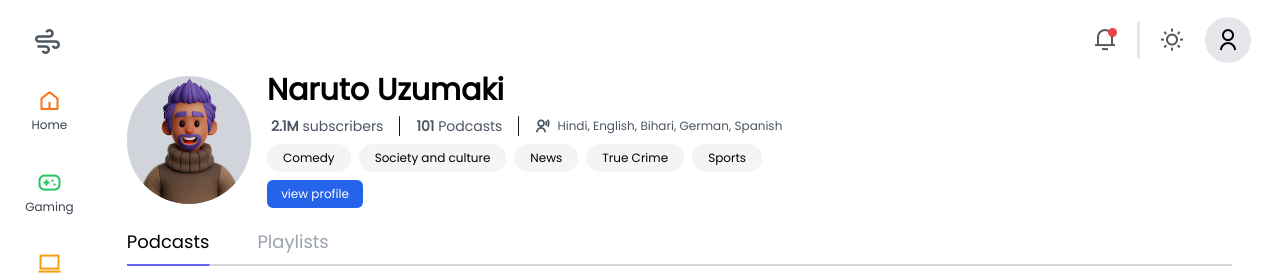
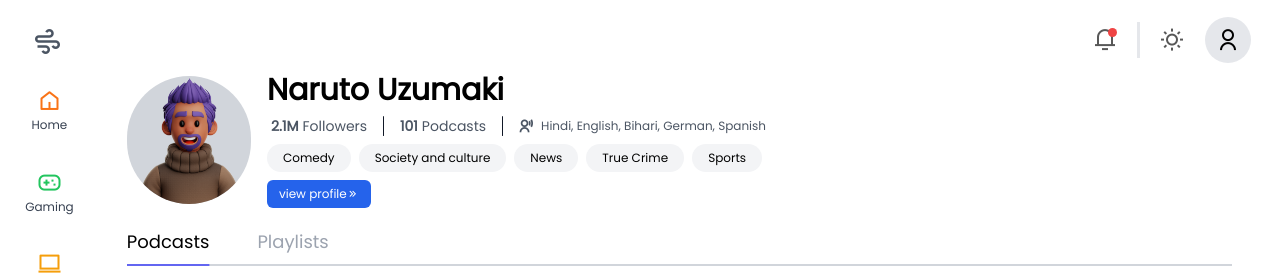
Before and after one commit to BubbleBitCore/TechMingle, a React (Create React App) app: page /1/podcasts in a window 1280 px wide. Shown: the top 275 px of the page. Built offline with nearby package versions, Linux system fonts and the light colour scheme.

Commit message:
resolved comma issue & modified ui in userpodcasts page

```diff
--- a/src/components/Podcast/EditPodcastModal.jsx
+++ b/src/components/Podcast/EditPodcastModal.jsx
@@ -59,6 +59,7 @@ const EditPodcastModal = ({ podcast }) => {
       setShowSuggestions(false);
       setTagList([...tagList, e.target.value.trim()]);
       e.target.value = "";
+      e.preventDefault();
     }
   };
 
@@ -385,6 +386,7 @@ const EditPodcastModal = ({ podcast }) => {
                               : "border-b  border-zinc-700"
                           }
                               hover:bg-blue-500 `}
+                              key={idx}
                           onClick={() => {
                             setTagList([...tagList, item]);
                             if (tagInputRef.current) {
--- a/src/pages/UserPodcasts.jsx
+++ b/src/pages/UserPodcasts.jsx
@@ -253,9 +253,7 @@ const UserPodcasts = ({ Header }) => {
       window.removeEventListener("click", removeClickMenus);
     };
   });
-  useEffect(() => {
-    console.log(editPodcastVisibility);
-  }, [editPodcastVisibility]);
+
   return (
     <>
       <div className="flex flex-col h-full w-full max-sm:px-4 sm:pr-4 relative max-sm:overflow-y-auto">
@@ -268,7 +266,7 @@ const UserPodcasts = ({ Header }) => {
                 src={man}
               />
             </div>
-            <div className="flex flex-col w-[90%] gap-2">
+            <div className="flex flex-col sm:w-[90%] gap-2">
               <p
                 className={`text-3xl font-extrabold max-sm:text-center ${
                   mode ? "text-white" : "text-black"
@@ -276,7 +274,6 @@ const UserPodcasts = ({ Header }) => {
               >
                 Naruto Uzumaki
               </p>
-
               <div
                 className={`flex max-sm:flex-col max-sm:items-center gap-4 ${
                   mode ? "text-zinc-400" : "text-gray-600"
@@ -285,7 +282,7 @@ const UserPodcasts = ({ Header }) => {
                 <div className="flex gap-4">
                   <div className="flex gap-1">
                     <p className="font-bold ">{formatNumber(2111111)}</p>{" "}
-                    <p>subscribers</p>
+                    <p>Followers</p>
                   </div>
                   <div className="flex justify-center items-center">
                     <div
@@ -327,12 +324,13 @@ const UserPodcasts = ({ Header }) => {
                   ))}
               </div>
 
-              <div className="flex select-none">
+              <div className="flex select-none max-sm:justify-center max-sm:mt-3">
                 <Link
                   to="/profile"
-                  className="p-1.5 text-xs bg-blue-600  hover:outline-none  hover:bg-blue-500 w-24 rounded-md text-white text-center justify-center"
+                  className="flex max-sm:gap-2 p-1.5 px-3 text-xs sm:bg-blue-600 max-sm:outline max-sm:outline-zinc-900 hover:outline-none max-sm:hover:outline-zinc-600  sm:hover:bg-blue-500 rounded-md text-white max-sm:text-zinc-400 text-center justify-center"
                 >
-                  view profile
+                  <p>view profile</p>
+                  <i className="ri-arrow-right-double-line"></i>
                 </Link>
               </div>
             </div>
```
